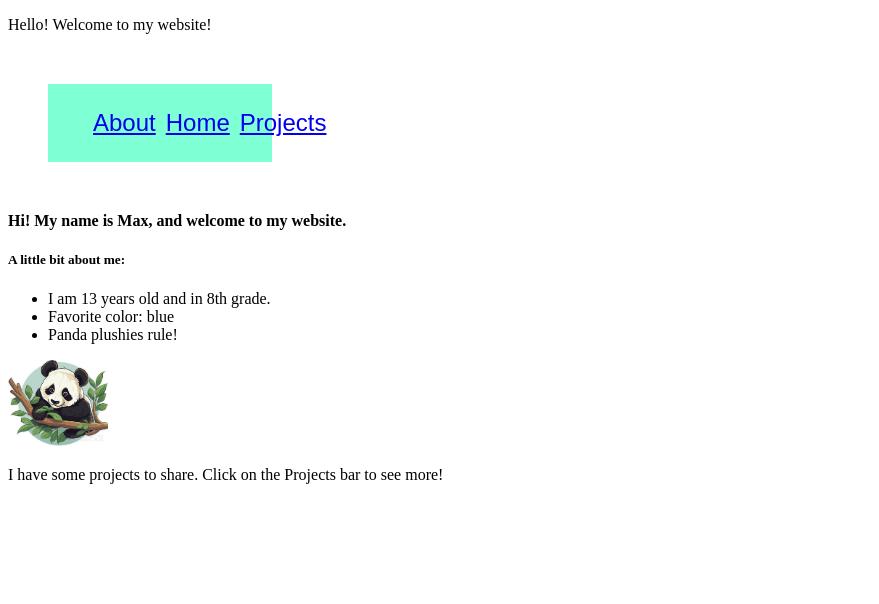
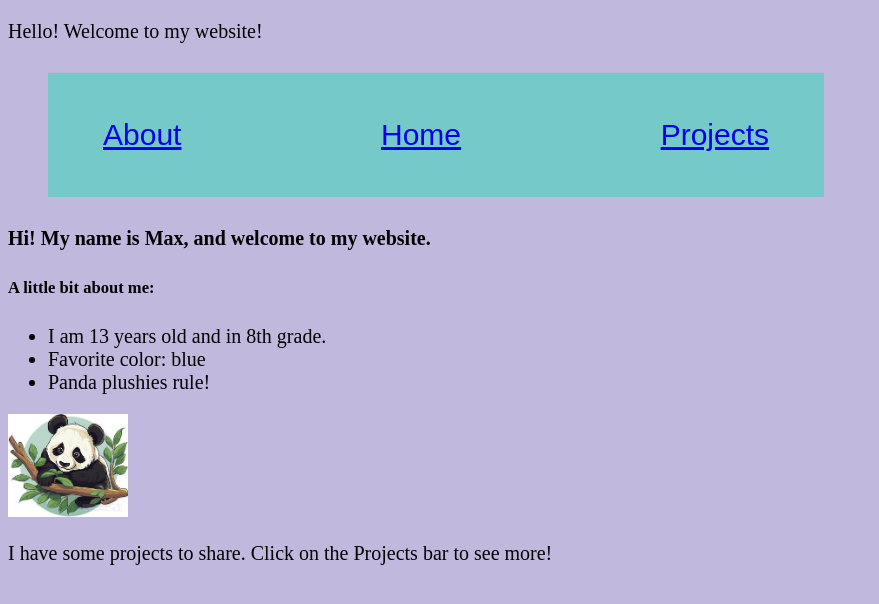
Before and after one commit to maxzqiu/personal-website, a React (Vite) app: page / in a window 1280 px wide. Shown: the top 604 px of the page, without its empty margins (0-879 px from the left). Built offline with nearby package versions, Linux system fonts and the light colour scheme.

Commit message:
more css

```diff
--- a/src/App.jsx
+++ b/src/App.jsx
@@ -5,17 +5,39 @@ import './App.css'
 
 import { BrowserRouter as Router, Routes, Route, Link} from "react-router-dom"
 
+let json={}
+function ProjectBubble({ name,link,text,tags, projects,setProjects }){
+  json=projects
+  json[name]=false;
+
+  return (
+    <>
+      <h2><button onClick={()=>json[name]=!json[name]}>{name}</button></h2>
+      {setProjects(json)}
+      <div className={()=>projects[name] ? "collapse" : ""}>
+        <p>{link}</p>
+        <p>{text}</p>
+        {tags.map(tag=><p>{tag}</p>)}
+      </div>
+
+    </>
+  )
+}
+
 export function Projects(){
+  let [projects,setProjects]=useState({});
+
   return (
     <>
       <h3>My Projects:</h3>
-      <ol>
-        <li><a href="https://cursor-balls.vercel.app">Cursor Balls</a></li>
-        <li><a href="https://children-generation.vercel.app">To Do List</a></li>
-        <li><a href="https://quiz-game-omega-two.vercel.app">Quiz Game</a></li>
-        <li><a href="https://spinner-silk.vercel.app">Spinner</a></li>
-        <li><a href="Https://minesweeper-pied-one.vercel.app">Minesweeper</a></li>
-      </ol>
+      <ol className="projects">
+        <li><ProjectBubble name="Cursor Balls" link="https://cursor-balls.vercel.app" text="This website allows you to click around and make fireworks!" tags={["one","two","three"]} projects={projects} setProjects={setProjects} /></li>
+        <li><ProjectBubble name="To Do List" link="https://children-generation.vercel.app" text="Make a to do list to keep track of your homework or your chores!  " tags={["one","two","three"]} projects={projects} setProjects={setProjects} /></li>
+        <li><ProjectBubble name="Quiz Game" link="https://quiz-game-omega-two.vercel.app" text="Have fun with some trivia questions!  " tags={["one","two","three"]} projects={projects} setProjects={setProjects} /></li>
+        <li><ProjectBubble name="Spinner" link="https://spinner-silk.vercel.app" text="Solve a dispute between you and your friend using this spinner instead of rock-paper-scissors! " tags={["one","two","three"]} projects={projects} setProjects={setProjects} /></li>
+        <li><ProjectBubble name="Minesweeper" link="https://minesweeper-pied-one.vercel.app" text="Don't click on a mine!  " tags={["one","two","three"]} projects={projects}  setProjects={setProjects} /></li>
+
+        </ol>
     </>
   )
 }
@@ -43,13 +65,14 @@ export function Home(){
 }
 // I thought I was being so smart :( womp womp
 export function NavBar(){
+  let [checked,setChecked]=useState(false);
+  let [clicked,setClicked]=useState("home");
   function createLink(title,name){
     return (
       <Link to={"/"+title} onClick={()=>setClicked(title)} className={clicked===title?"bold":""}> {name}</Link>
     )
   }
-  let [checked,setChecked]=useState(false);
-  let [clicked,setClicked]=useState("home");
+
   return (
 
           <nav>
--- a/src/index.css
+++ b/src/index.css
@@ -1,26 +1,52 @@
+
+/* This is the syntax for variables
+Font sizes
+Color palette
+
+em= M
+rem = M (root (body))
+
+*/
+
+:root {
+    --font-large:clamp(12px,1.5em,50px);
+    --font-medium:1.25em;
+    --font-small:clamp(8px,0.75em,14px);
+    --color-one:#80A1D4;
+    --color-two:#C0B9DD;
+    --color-three:#75C9C8;
+}
+
+/* var(--font-large) - this is how you use it*/
+
+body {
+    background-color:var(--color-two);
+    font-size:var(--font-medium);
+
+}
 .navigation-bar{
     display:flex;
     justify-content:space-between;
     list-style-type:none;
-    background-color:aquamarine;
-    margin-right:1000px;
-    margin-top:50px;
-    margin-bottom:50px;
+    background-color:var(--color-three);
+    margin-right:35vw;
+    margin-top:1em;
+    margin-bottom:1em;
     font-family:sans-serif;
-    font-size:24px;
-    padding:20px;
+    font-size:var(--font-large);
+    padding:1em;
     padding-right:40px;
     padding-left:40px;
 
 }
 
 nav ul li{
-    padding:5px;
-    color:bisque;
+    padding:0.5em;
+    color:var(--color-one)
 }
 
 a:hover{
-    background-color:brown;
+    background-color:var(--color-two);
 }
 
 a:active{
@@ -28,7 +54,7 @@ a:active{
 }
 
 img {
-    width:100px;
+    width:6em;
 }
 
 .disappear{
@@ -66,3 +92,11 @@ img {
 .bold{
     font-weight:bold;
 }
+
+.projects li button{
+    font-size:var(--font-large);
+}
+
+.collapse{
+    display:none;
+}
```
